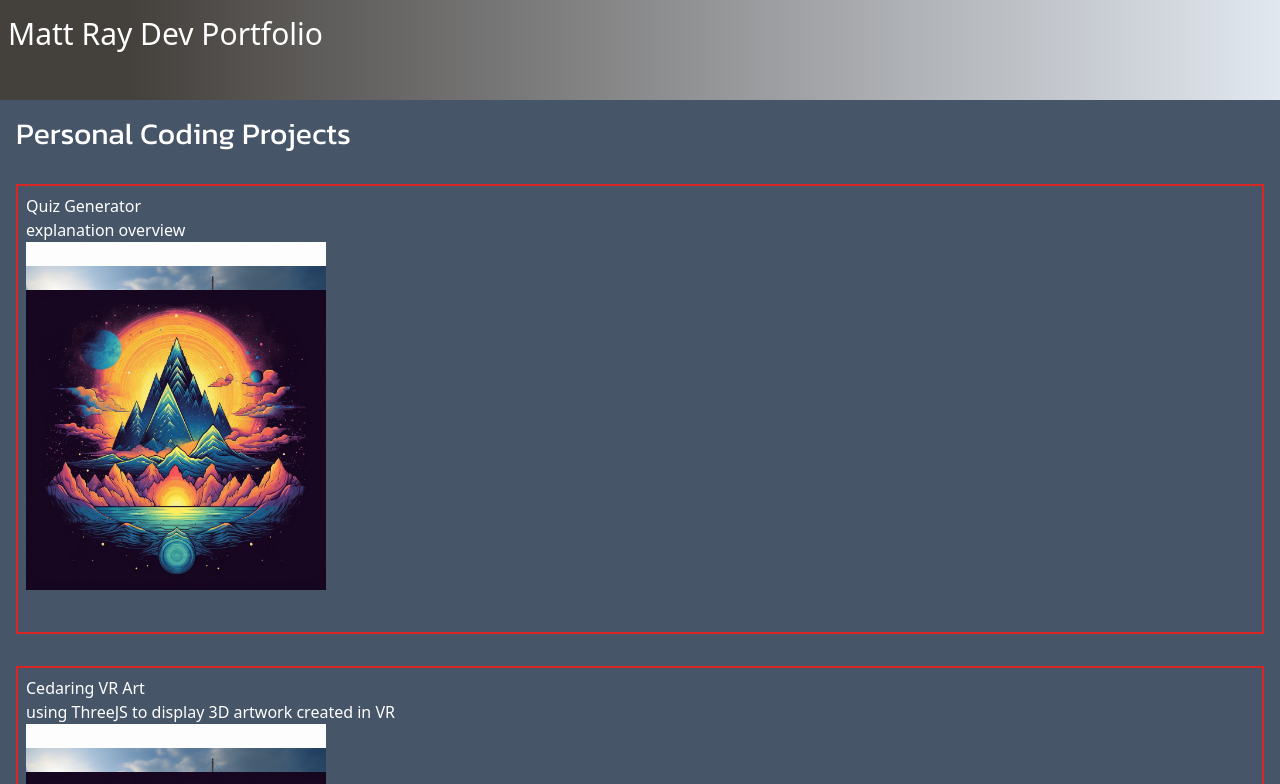
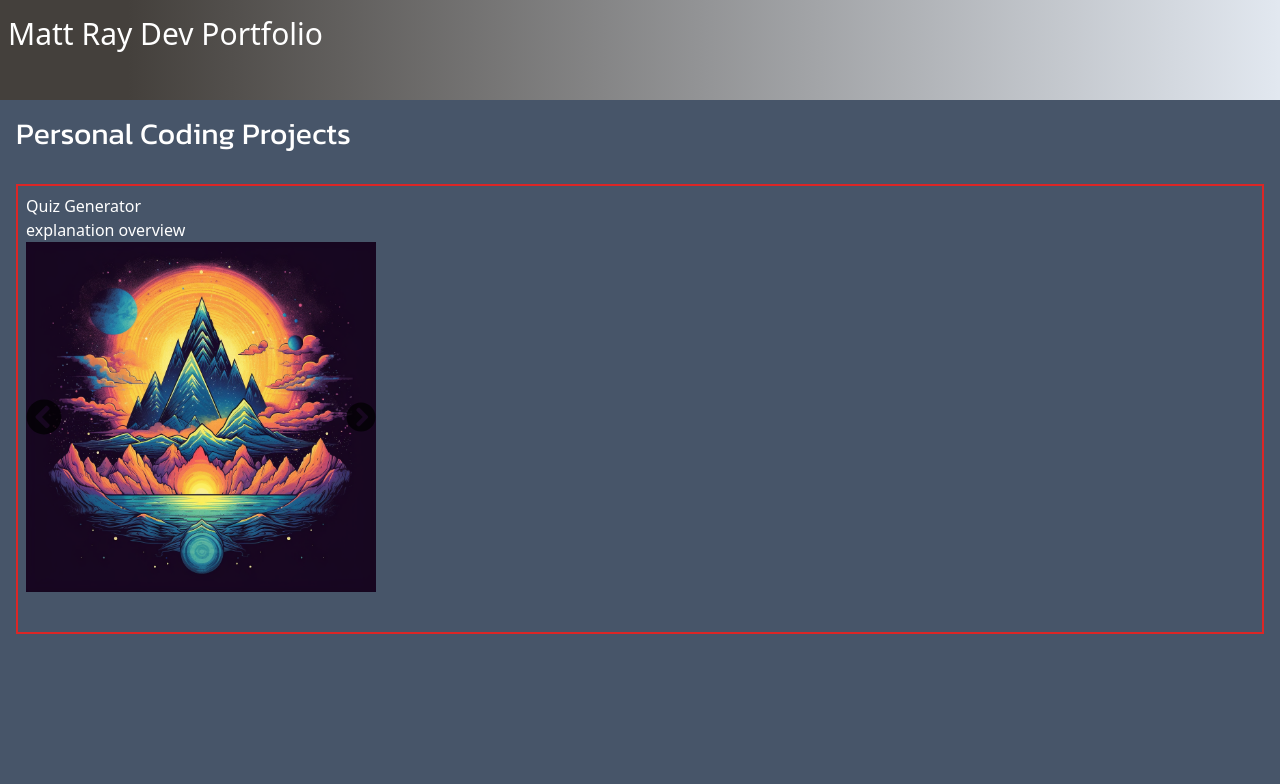
Before and after one commit to Cedaring-xr/vite-portfolio-site, a React (Vite) app: page /projects in a window 1280 px wide. Shown: the top 784 px of the page. Built offline with nearby package versions, Linux system fonts and the light colour scheme.

Commit message:
compunent updates

```diff
--- a/package.json
+++ b/package.json
@@ -12,6 +12,7 @@
   "dependencies": {
     "react": "^18.2.0",
     "react-dom": "^18.2.0",
+    "react-icons": "^4.11.0",
     "react-router-dom": "^6.15.0"
   },
   "devDependencies": {
--- /dev/null
+++ b/src/components/ImageSlider.jsx
@@ -0,0 +1,51 @@
+import React, { useState } from 'react'
+import { FaChevronCircleLeft } from 'react-icons/fa'
+import { FaChevronCircleRight } from 'react-icons/fa'
+
+export default function ImageSlider({ images }) {
+	const [imageIndex, setImageIndex] = useState(0)
+
+	const prevImage = () => {
+		console.log('prev')
+		setImageIndex((index) => {
+			if (index === 0) {
+				return images.length - 1
+			}
+			return index - 1
+		})
+	}
+
+	const nextImage = () => {
+		console.log('next')
+		setImageIndex((index) => {
+			if (index === images.length - 1) {
+				return 0
+			}
+			return index + 1
+		})
+	}
+	return (
+		<div id="image-container" className="w-[350px] relative">
+			<div className="flex">
+				{images.map((image) => (
+					<div key={image}>
+						<img src={image} className={`h-[350px] absolute translate:${-100 * imageIndex}%`}></img>
+					</div>
+				))}
+				<button
+					className="hover:bg-slate-700 opacity-70 w-[40px] h-[350px] cursor-pointer absolute flex justify-start items-center transition-all ease-in-out duration-200"
+					onClick={() => prevImage()}
+				>
+					<FaChevronCircleLeft className="text-4xl text-black" />
+				</button>
+				<button
+					className="hover:bg-slate-700 opacity-70 h-[350px] w-[40px] absolute right-0 flex justify-end items-center transition-all ease-in-out duration-200"
+					onClick={() => nextImage()}
+				>
+					<FaChevronCircleRight className="text-3xl text-black" />
+				</button>
+				<span>Image Description</span>
+			</div>
+		</div>
+	)
+}
--- a/src/components/Project.jsx
+++ b/src/components/Project.jsx
@@ -1,22 +1,34 @@
 import React, { useEffect, useState } from 'react'
 
-export default function Project({ title, description, pics }) {
-	const [images, setImages] = useState(pics || [])
+import ImageSlider from './ImageSlider'
 
+export default function Project({ title, description, images }) {
 	return (
 		<div className="p-2 my-8 border-2 border-red-600 h-[450px]">
 			<h2>{title}</h2>
 			<div>
 				<p>{description}</p>
 			</div>
-			<div id="image-container" className="w-[350px]">
-				{images.map((image) => (
-					<div>
-						<img src={image} className="absolute h-[300px]"></img>
-						<span>Image Description</span>
-					</div>
-				))}
-			</div>
+			<ImageSlider images={images} />
+
+			{/* <div id="image-container" className="w-[350px] relative">
+				<div>
+					<img src={pics[imageIndex]} className="absolute h-[350px]"></img>
+					<button
+						className="hover:bg-slate-700 opacity-70 w-[40px] h-[350px] cursor-pointer absolute flex justify-start items-center transition-all ease-in-out duration-200"
+						onClick={() => prevImage()}
+					>
+						<FaChevronCircleLeft className="text-4xl text-black" />
+					</button>
+					<button
+						className="hover:bg-slate-700 opacity-70 h-[350px] w-[40px] absolute right-0 flex justify-end items-center transition-all ease-in-out duration-200"
+						onClick={() => nextImage()}
+					>
+						<FaChevronCircleRight className="text-3xl text-black" />
+					</button>
+					<span>Image Description</span>
+				</div>
+			</div> */}
 		</div>
 	)
 }
--- a/src/pages/Projects.jsx
+++ b/src/pages/Projects.jsx
@@ -1,26 +1,28 @@
 import React from 'react'
 import Project from '../components/Project'
+
+import camp from '/public/camping1.png'
+import ship from '/public/icyShip.png'
+import mtn from '/public/spaceMountains.png'
+
+const IMAGES = [camp, ship, mtn]
 
 const Projects = () => {
 	return (
 		<>
 			<div className="bg-slate-600 text-white p-4 h-screen">
 				<h2 className="font-title text-3xl">Personal Coding Projects</h2>
-				<Project
-					title="Quiz Generator"
-					description="explanation overview"
-					pics={['camping1.png', 'icyShip.png', 'spaceMountains.png']}
-				/>
-				<Project
+				<Project title="Quiz Generator" description="explanation overview" images={IMAGES} />
+				{/* <Project
 					title="Cedaring VR Art"
 					description="using ThreeJS to display 3D artwork created in VR"
-					pics={['camping1.png', 'icyShip.png', 'spaceMountains.png']}
+					images={IMAGES}
 				/>
 				<Project
 					title="Elavation Weather App"
 					description="using a weather api to display data"
-					pics={['camping1.png', 'icyShip.png', 'spaceMountains.png']}
-				/>
+					images={IMAGES}
+				/> */}
 			</div>
 		</>
 	)
```
Also changed, not shown: 1 other file (tests, documents, lock files or other folders).
